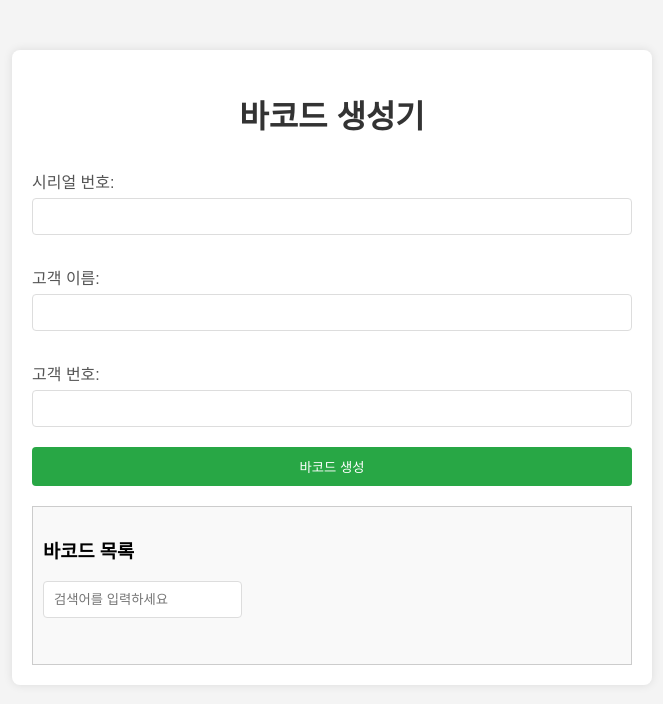
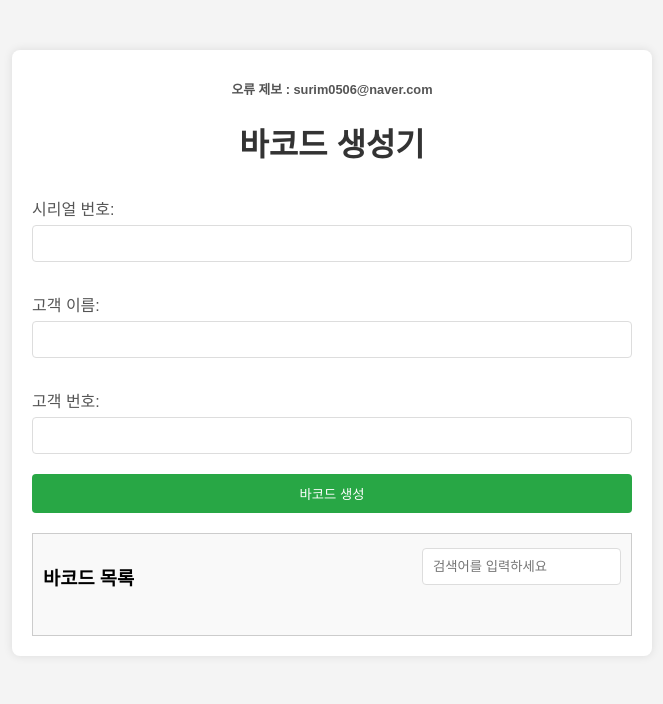
Before and after one commit to munsurim/serial-number-converter, a Flask app: template templates/index.html in a window 1280 px wide. Shown: the top 704 px of the page, without its empty margins (308-971 px from the left). Run offline with Flask 3, Linux system fonts and the light colour scheme; the template is opened without the code that fills it, so the values that code supplies are empty.

Commit message:
Add files via upload

```diff
--- a/app.py
+++ b/app.py
@@ -39,7 +39,14 @@ def generate_barcode(serial_number, customer_name, customer_number):
         filename = f"{serial_number} {customer_name} {customer_number}"
         CODE128 = barcode.get_barcode_class('code128')
         code128 = CODE128(serial_number, writer=ImageWriter())
-        full_filename = code128.save(os.path.join(barcode_dir, filename))
+
+        # 바코드 이미지에 시리얼 넘버를 포함시키기 위해 텍스트 추가
+        options = {
+            'write_text': True,
+            'text': serial_number
+        }
+
+        full_filename = code128.save(os.path.join(barcode_dir, filename), options)
         logging.info(f"Barcode generated successfully: {full_filename}")
         return full_filename
     except Exception as e:
@@ -49,7 +56,9 @@ def generate_barcode(serial_number, customer_name, customer_number):
 @app.route('/', methods=['GET', 'POST'])
 def index():
     barcode_image = None
-    barcode_list = os.listdir(os.path.join(app.root_path, 'static', 'Barcodes'))
+    barcode_dir = os.path.join(app.root_path, 'static', 'Barcodes')
+    barcode_list = [f for f in os.listdir(barcode_dir) if f.endswith(('.png', '.jpg', '.jpeg', '.gif'))]
+
     if request.method == 'POST':
         serial_number = request.form.get('serial_number')
         encrypted_serial_number = encrypt_data(serial_number)
@@ -67,7 +76,8 @@ def index():
 
 @app.route('/barcodes', methods=['GET'])
 def barcodes():
-    barcode_list = os.listdir(os.path.join(app.root_path, 'static', 'Barcodes'))
+    barcode_dir = os.path.join(app.root_path, 'static', 'Barcodes')
+    barcode_list = [f for f in os.listdir(barcode_dir) if f.endswith(('.png', '.jpg', '.jpeg', '.gif'))]
     return jsonify(barcode_list)
 
 @app.route('/delete_image', methods=['POST'])
--- a/runtime.txt
+++ b/runtime.txt
@@ -1 +1 @@
-python-3.8.6
+python-3.8.0
--- a/templates/index.html
+++ b/templates/index.html
@@ -23,10 +23,20 @@
         .barcode-item button {
             margin-left: auto;
         }
+        .error-report {
+            font-size: 0.8em;
+            color: #555;
+        }
+        .search-container {
+            display: flex;
+            justify-content: space-between;
+            align-items: center;
+        }
     </style>
 </head>
 <body>
     <div class="container">
+        <h1 class="error-report">오류 제보 : surim0506@naver.com</h1>
         <h1>바코드 생성기</h1>
         <form method="POST">
             <label for="serial_number">시리얼 번호:</label>
@@ -48,12 +58,15 @@
             <a href="{{ url_for('download_file', filename=barcode_image) }}">
                 <button>바코드 다운로드</button>
             </a>
+            <button onclick="deleteBarcode('{{ barcode_image }}')">삭제</button>
         </div>
         {% endif %}
 
         <div class="barcode-list">
-            <h3>바코드 목록</h3>
-            <input type="text" id="search" placeholder="검색어를 입력하세요" onkeyup="filterBarcodes()">
+            <div class="search-container">
+                <h3>바코드 목록</h3>
+                <input type="text" id="search" placeholder="검색어를 입력하세요" onkeyup="filterBarcodes()">
+            </div>
             <ul id="barcodeList">
                 {% for barcode in barcode_list %}
                 <li class="barcode-item">
```
Also changed, not shown: static/Barcodes/이미지 출력 경로.txt (added).
